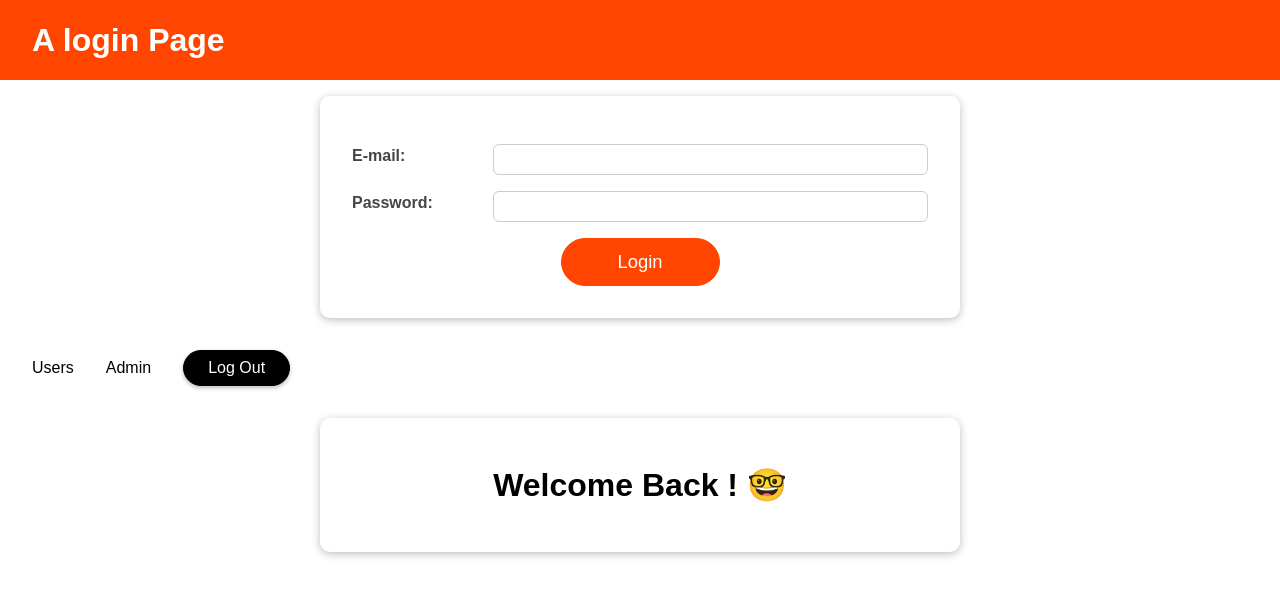
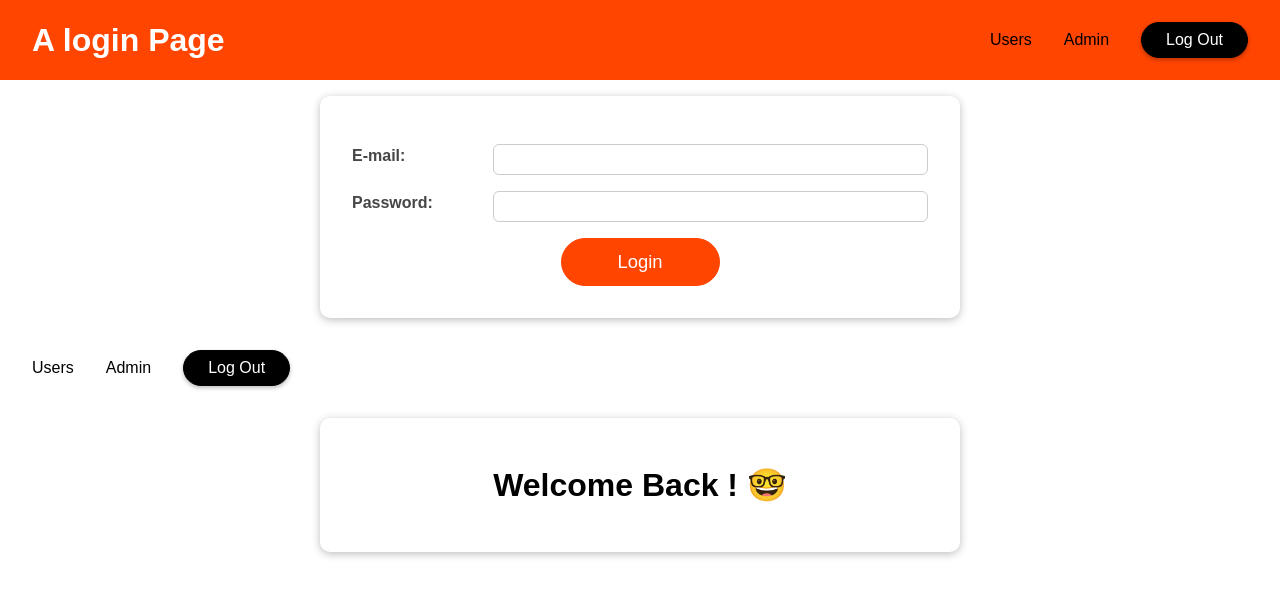
Before and after one commit to MwauStephen/React-Logg-In, a React (Create React App) app: page / in a window 1280 px wide. Shown: the top 596 px of the page. Built offline with nearby package versions, Linux system fonts and the light colour scheme.

Commit message:
imported and used the naviagtion component

```diff
--- a/src/Components/MainHeader/MainHeader.js
+++ b/src/Components/MainHeader/MainHeader.js
@@ -1,10 +1,12 @@
 import React from "react";
 import styles from "./MainHeader.module.css";
+import Navigation from "./Navigation";
 
 const MainHeader = () => {
   return (
     <header className={styles["main-header"]}>
       <h1>A login Page</h1>
+      <Navigation />
     </header>
   );
 };
```
